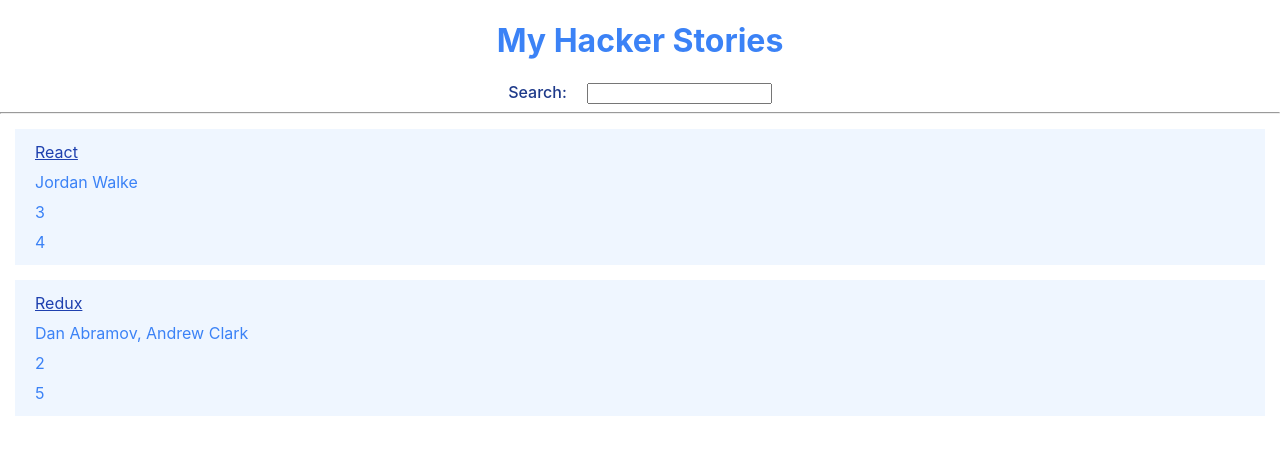
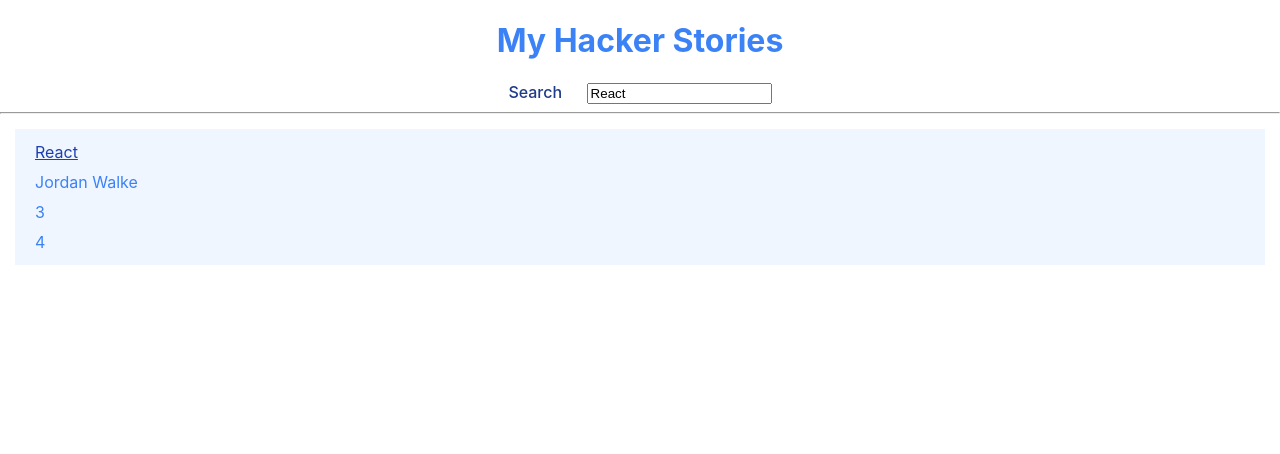
Before and after one commit to apolloinfinity/hacker-stories, a React (Create React App) app: page / in a window 1280 px wide. Shown: the top 454 px of the page. Built offline with nearby package versions, Linux system fonts and the light colour scheme.

Commit message:
Finished chapter in which Search component was changed to InputWithLabel so it can be reusable

```diff
--- a/src/App.js
+++ b/src/App.js
@@ -1,8 +1,8 @@
-import { useState, useEffect } from 'react';
+import React, { useState, useEffect } from 'react';
 import './App.css';
 
-const useSemiPersistantState = (key) => {
-	const [ value, setValue ] = useState(localStorage.getItem(key) || '');
+const useSemiPersistentState = (key, initialState) => {
+	const [ value, setValue ] = useState(localStorage.getItem(key) || initialState);
 
 	useEffect(
 		() => {
@@ -10,6 +10,7 @@
 		},
 		[ value, key ]
 	);
+
 	return [ value, setValue ];
 };
 
@@ -33,7 +34,7 @@
 		}
 	];
 
-	const [ searchTerm, setSearchTerm ] = useSemiPersistantState('search', 'React');
+	const [ searchTerm, setSearchTerm ] = useSemiPersistentState('search', 'React');
 
 	const handleSearch = (event) => {
 		setSearchTerm(event.target.value);
@@ -47,7 +48,12 @@
 		<div className='App'>
 			<h1>My Hacker Stories</h1>
 
-			<Search search={searchTerm} onSearch={handleSearch} />
+			<InputWithLabel
+				id='search'
+				label='Search'
+				value={searchTerm}
+				onInputChange={handleSearch}
+			/>
 
 			<hr />
 
@@ -56,11 +62,19 @@
 	);
 };
 
+const InputWithLabel = ({ id, label, value, type = 'text', onInputChange }) => (
+	<React.Fragment>
+		<label htmlFor={id}>{label}</label>
+		&nbsp;
+		<input id={id} type={type} value={value} onChange={onInputChange} />
+	</React.Fragment>
+);
+
 const Search = ({ search, onSearch }) => (
-	<div>
+	<React.Fragment>
 		<label htmlFor='search'>Search:</label>
 		<input id='search' type='text' value={search} onChange={onSearch} />
-	</div>
+	</React.Fragment>
 );
 
 const List = ({ list }) =>
```
